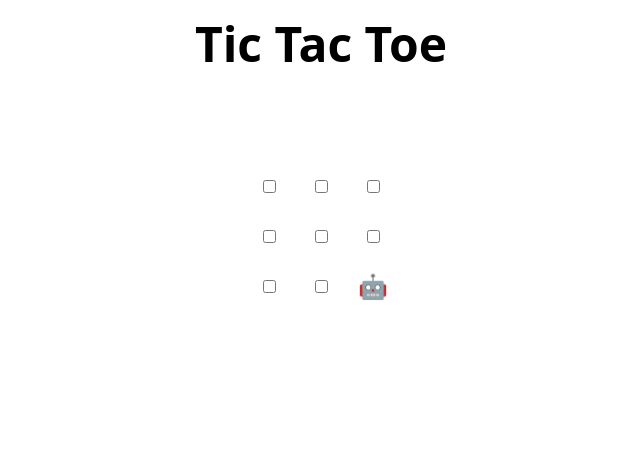
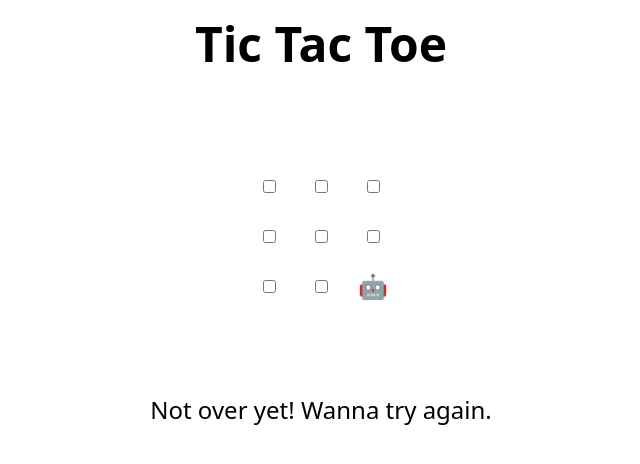
Before and after one commit to simpleAmin/skills-review-pull-requests, a plain HTML site: page index.html in a window 1280 px wide. Shown: the whole page, without its empty margins (319-959 px from the left). Drawn offline with Linux system fonts and the light colour scheme.

Commit message:
Apply suggestion from @simpleAmin

```diff
--- a/index.html
+++ b/index.html
@@ -48,7 +48,7 @@
 </table>
 
 <h2 hidden>Game over, refresh to play again 🧑‍💻 🤖!</h2>
-
+Not over yet! Wanna try again.
 <script>
   // Initialization
   const boxes = Array.from(document.querySelectorAll("td"));
```
